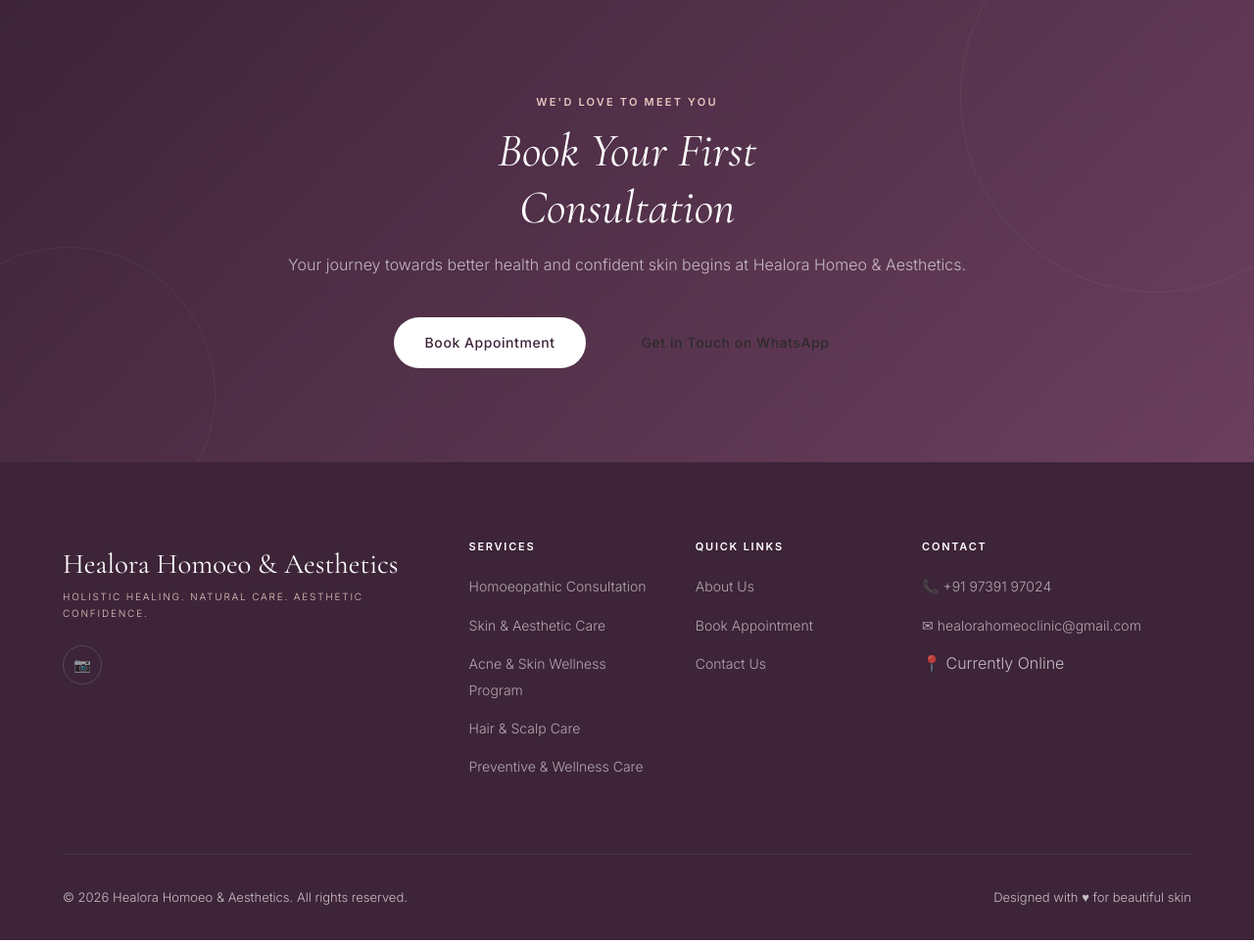
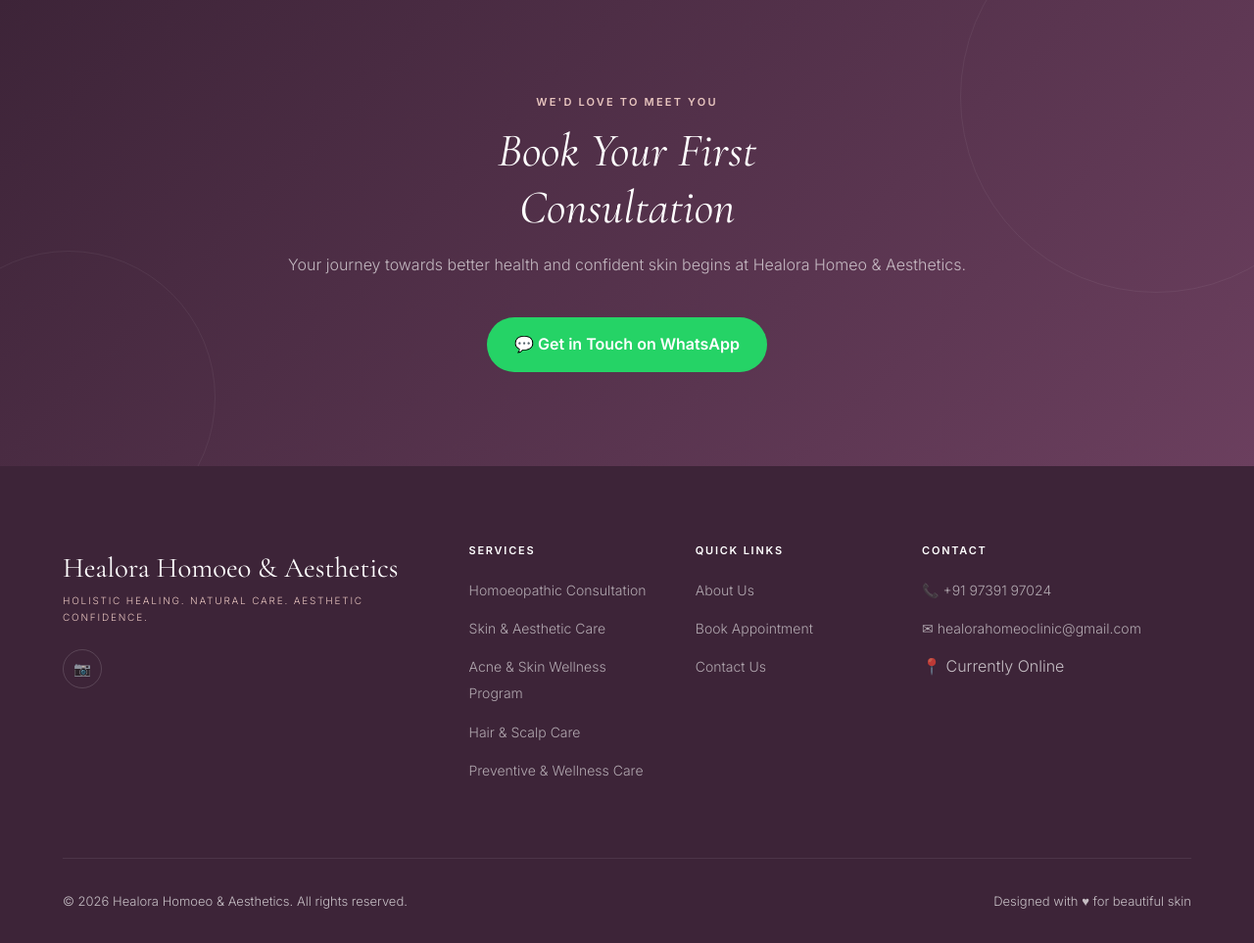
Before and after one commit to sajidhamoideen0/healora, a Django app: page /about/ in a window 1280 px wide. Shown: the part 2242-3205 px from the top of the page at 98% size. Run offline with Django 4.2, Linux system fonts and the light colour scheme; data that the repository does not hold is empty.

Commit message:
Atyle WhatsApp button

```diff
--- a/clinic/templates/clinic/about.html
+++ b/clinic/templates/clinic/about.html
@@ -134,10 +134,10 @@
     <h2>Book Your First<br><em>Consultation</em></h2>
     <p>Your journey towards better health and confident skin begins at Healora Homeo & Aesthetics.</p>
     <div class="cta-actions">
-      <a href="{% url 'book_appointment' %}" class="btn btn-white">Book Appointment</a>
-      <a href="https://wa.me/919739197024" target="_blank" class="btn">
-        <i class="fab fa-whatsapp"></i> Get in Touch on WhatsApp
-      </a>
+      <a href="https://wa.me/919739197024" target="_blank"
+   style="display:inline-block; padding:14px 28px; background-color:#25D366; color:white; border-radius:50px; text-decoration:none; font-size:16px; font-weight:600;">
+   💬 Get in Touch on WhatsApp
+</a>
     </div>
   </div>
 </section>
```
